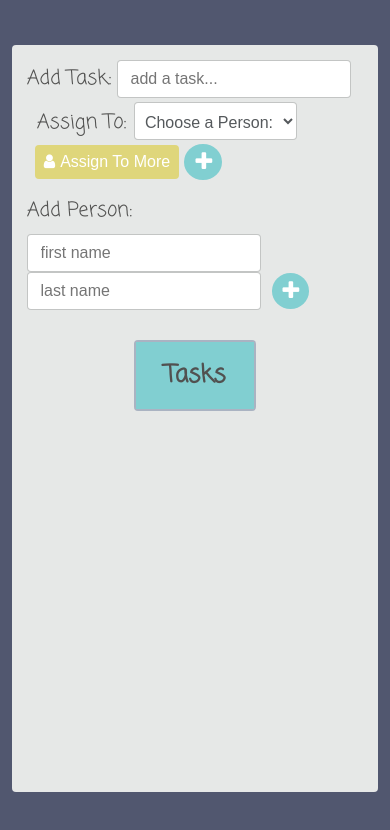
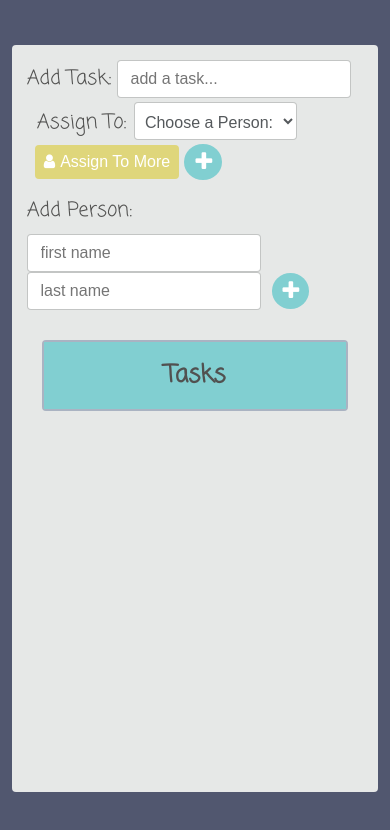
Before and after one commit to JaynieA/Weekend4_ToDoList, a website: page public/index.html in a window 390 px wide. Drawn offline with nearby package versions, Linux system fonts and the light colour scheme; no server answers.

Commit message:
added media queries for responsive styling

```diff
--- a/public/stylesheets/scss/style.scss
+++ b/public/stylesheets/scss/style.scss
@@ -212,7 +212,7 @@ input {
   margin: 30px auto 30px auto;
   border: 2px solid $outlineColor;
   border-radius: 4px;
-  width: 35%;
+  width: 38%;
 }
 .tasks-header {
   background-color: $accentColor;
@@ -342,3 +342,14 @@ input {
      color: $white;
   }
 }
+// ----- MEDIA QUERIES ----- //
+@media only screen and (max-width: 1350px) {
+    #tasksOut {
+      width: 50%;
+    }
+}
+@media only screen and (max-width: 1070px) {
+    #tasksOut {
+      width: 90%;
+    }
+}
```
Also changed, not shown: README.md, public/stylesheets/css/style.css, 1 other file.
